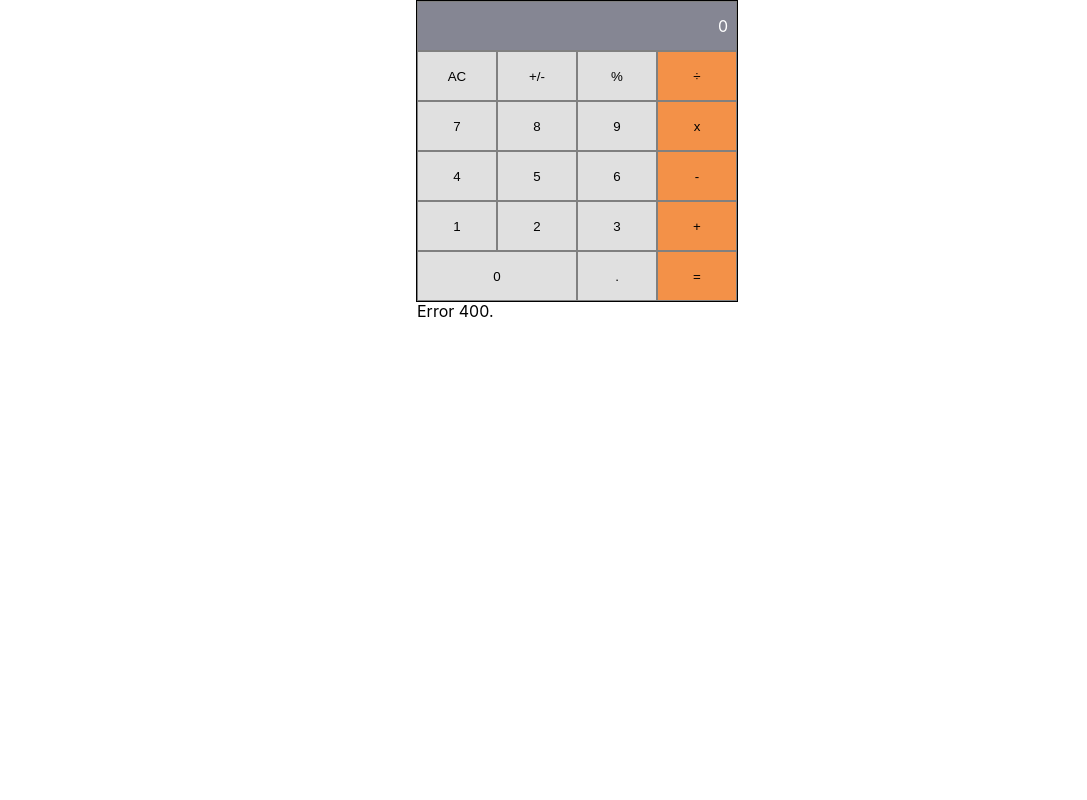
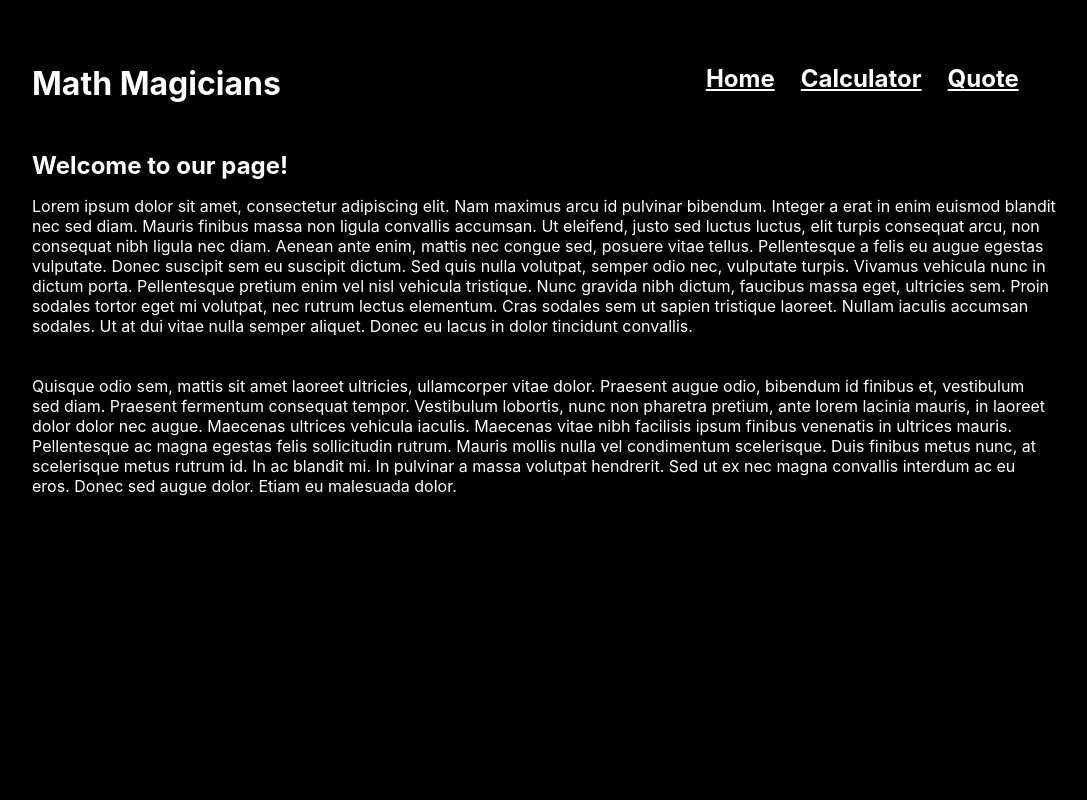
Before and after one commit to EmiLoKiJu/my-app, a React (Create React App) app: page / in a window 1280 px wide. Shown: the top 800 px of the page, without its empty margins (96-1183 px from the left). Built offline with nearby package versions, Linux system fonts and the light colour scheme; no server answers.

Commit message:
Add styles and routing

```diff
--- a/package.json
+++ b/package.json
@@ -10,6 +10,7 @@
     "prop-types": "^15.8.1",
     "react": "^18.2.0",
     "react-dom": "^18.2.0",
+    "react-router-dom": "^6.12.0",
     "react-scripts": "5.0.1",
     "web-vitals": "^2.1.4"
   },
--- a/src/App.css
+++ b/src/App.css
@@ -1,6 +1,68 @@
-.App {
-  margin-left: 40%;
-  border: 1px solid black;
-  width: 25%;
-  height: 300px;
+.body {
+  position: relative;
+  background-color: black;
+  color: white;
+  height: 900px;
+  top: -32px;
+  padding: 64px 0;
 }
+
+h1 {
+  padding: 0;
+  margin: 0;
+}
+
+h2 {
+  margin: 0 5%;
+}
+
+.h2-class {
+  transition: color 0.05s ease, transform 0.05s ease;
+}
+
+.h2-class:hover {
+  color: orange;
+  transform: scale(1.1);
+}
+
+.h2-class:active {
+  color: red;
+  transform: scale(0.9);
+}
+
+a {
+  color: inherit;
+}
+
+.dflex{
+  display: flex;
+}
+
+.spacebetween {
+  justify-content: space-between;
+}
+
+.mr10 {
+  margin-right: 10%;
+}
+
+.navcont {
+  margin: 32px 10%;
+}
+
+.welcome {
+  margin: 16px 10%;
+}
+
+.loremipsum {
+  margin: 0 10%;
+}
+
+.quote {
+  margin: 32px 20%;
+}
+
+.grid4x6 {
+  margin-right: 10%;
+  width: 50%;
+}
--- a/src/App.js
+++ b/src/App.js
@@ -1,16 +1,44 @@
-import React from 'react';
+import {
+  BrowserRouter,
+  Routes,
+  Route,
+  Outlet,
+} from 'react-router-dom';
+
 import './App.css';
 import Calculator from './components/Calculator';
 import ApiNinja from './components/apicall';
+import Home from './components/home';
 
-function App() {
+function Layout() {
   return (
-    <div className="App">
-      <header className="App-header" />
-      <div><Calculator /></div>
-      <div><ApiNinja /></div>
+    <div className="body">
+      <div className="dflex spacebetween navcont">
+        <h1>Math Magicians</h1>
+        <div className="dflex mr10">
+          <h2 className="h2-class"><a href=".">Home</a></h2>
+          <h2 className="h2-class"><a href="./calculator">Calculator</a></h2>
+          <h2 className="h2-class"><a href="./quote">Quote</a></h2>
+        </div>
+      </div>
+      <div className="dflex spacebetween"><Outlet /></div>
     </div>
   );
 }
 
+function App() {
+  return (
+    <BrowserRouter>
+      <Routes>
+        <Route path="/" element={<Layout />}>
+          <Route index element={<Home />} />
+          <Route path="quote" element={<ApiNinja />} />
+          <Route path="calculator" element={<Calculator />} />
+          <Route path="*" element={<div>If page not found it goes here</div>} />
+        </Route>
+      </Routes>
+    </BrowserRouter>
+  );
+}
+
 export default App;
--- a/src/components/Calculator.css
+++ b/src/components/Calculator.css
@@ -15,8 +15,24 @@
   background-color: rgb(224, 224, 224);
 }
 
+.softgray:hover {
+  background-color: rgb(190, 190, 190);
+}
+
+.softgray:active {
+  background-color: rgb(160, 160, 160);
+}
+
 .weirdorange {
   background-color: rgb(243, 145, 72);
+}
+
+.weirdorange:hover {
+  background-color: rgb(210, 120, 50);
+}
+
+.weirdorange:active {
+  background-color: rgb(180, 100, 40);
 }
 
 .weirdgray {
--- a/src/components/Calculator.js
+++ b/src/components/Calculator.js
@@ -64,6 +64,8 @@ const Calculator = () => {
   };
 
   return (
+    <>
+      <h2 className="welcome">Let&apos;s do some math!</h2>
       <div className="grid4x6">
         <Display inputs={inputs} whoChanged={whoChanged} />
         <button type="button" className="griditem softgray" onClick={() => handleButtonClick(inputs, 'AC')}>AC</button>
@@ -86,6 +88,8 @@ const Calculator = () => {
         <button type="button" className="griditem softgray" onClick={() => handleButtonClick(inputs, '.')}>.</button>
         <button type="button" className="griditem weirdorange" onClick={() => handleButtonClick(inputs, '=')}>=</button>
       </div>
+    </>
+
   );
 };
 
--- a/src/components/apicall.css
+++ b/src/components/apicall.css
@@ -1,3 +1,19 @@
 .quote {
-  color: black;
+  color: white;
 }
+
+.quote.loading {
+  animation: loadingAnimation 1s infinite;
+}
+
+@keyframes loadingAnimation {
+  0% {
+    opacity: 0.2;
+  }
+  50% {
+    opacity: 1;
+  }
+  100% {
+    opacity: 0.2;
+  }
+}
--- a/src/components/apicall.js
+++ b/src/components/apicall.js
@@ -38,12 +38,12 @@ const ApiNinja = () => {
   }
 
   return (
-    <div>
+    <h2 className={`quote ${data.quote === 'LOADING' ? 'loading' : ''}`}>
       {data.quote}
       <br />
       <br />
       {data.author}
-    </div>
+    </h2>
   );
 };
 
--- /dev/null
+++ b/src/components/home.js
@@ -0,0 +1,40 @@
+import React from 'react';
+
+const Home = () => (
+  <div>
+    <h2 className="welcome">Welcome to our page!</h2>
+    <div className="loremipsum">
+      Lorem ipsum dolor sit amet, consectetur adipiscing elit.
+      Nam maximus arcu id pulvinar bibendum. Integer a erat in
+      enim euismod blandit nec sed diam. Mauris finibus massa
+      non ligula convallis accumsan. Ut eleifend, justo sed luctus
+      luctus, elit turpis consequat arcu, non consequat nibh ligula
+      nec diam. Aenean ante enim, mattis nec congue sed, posuere vitae
+      tellus. Pellentesque a felis eu augue egestas vulputate. Donec suscipit
+      sem eu suscipit dictum. Sed quis nulla volutpat, semper odio nec,
+      vulputate turpis. Vivamus vehicula nunc in dictum porta. Pellentesque
+      pretium enim vel nisl vehicula tristique. Nunc gravida nibh dictum,
+      faucibus massa eget, ultricies sem. Proin sodales tortor eget mi
+      volutpat, nec rutrum lectus elementum. Cras sodales sem ut sapien
+      tristique laoreet. Nullam iaculis accumsan sodales. Ut at dui vitae
+      nulla semper aliquet. Donec eu lacus in dolor tincidunt convallis.
+      <br />
+      <br />
+      <br />
+      Quisque odio sem, mattis sit amet laoreet ultricies, ullamcorper
+      vitae dolor. Praesent augue odio, bibendum id finibus et,
+      vestibulum sed diam. Praesent fermentum consequat tempor.
+      Vestibulum lobortis, nunc non pharetra pretium, ante lorem
+      lacinia mauris, in laoreet dolor dolor nec augue. Maecenas
+      ultrices vehicula iaculis. Maecenas vitae nibh facilisis
+      ipsum finibus venenatis in ultrices mauris. Pellentesque ac
+      magna egestas felis sollicitudin rutrum. Mauris mollis nulla
+      vel condimentum scelerisque. Duis finibus metus nunc, at
+      scelerisque metus rutrum id. In ac blandit mi. In pulvinar a
+      massa volutpat hendrerit. Sed ut ex nec magna convallis interdum
+      ac eu eros. Donec sed augue dolor. Etiam eu malesuada dolor.
+    </div>
+  </div>
+);
+
+export default Home;
```
Also changed, not shown: 2 other files (tests, documents, lock files or other folders). Lines whose indentation alone changed are shown as unchanged.
